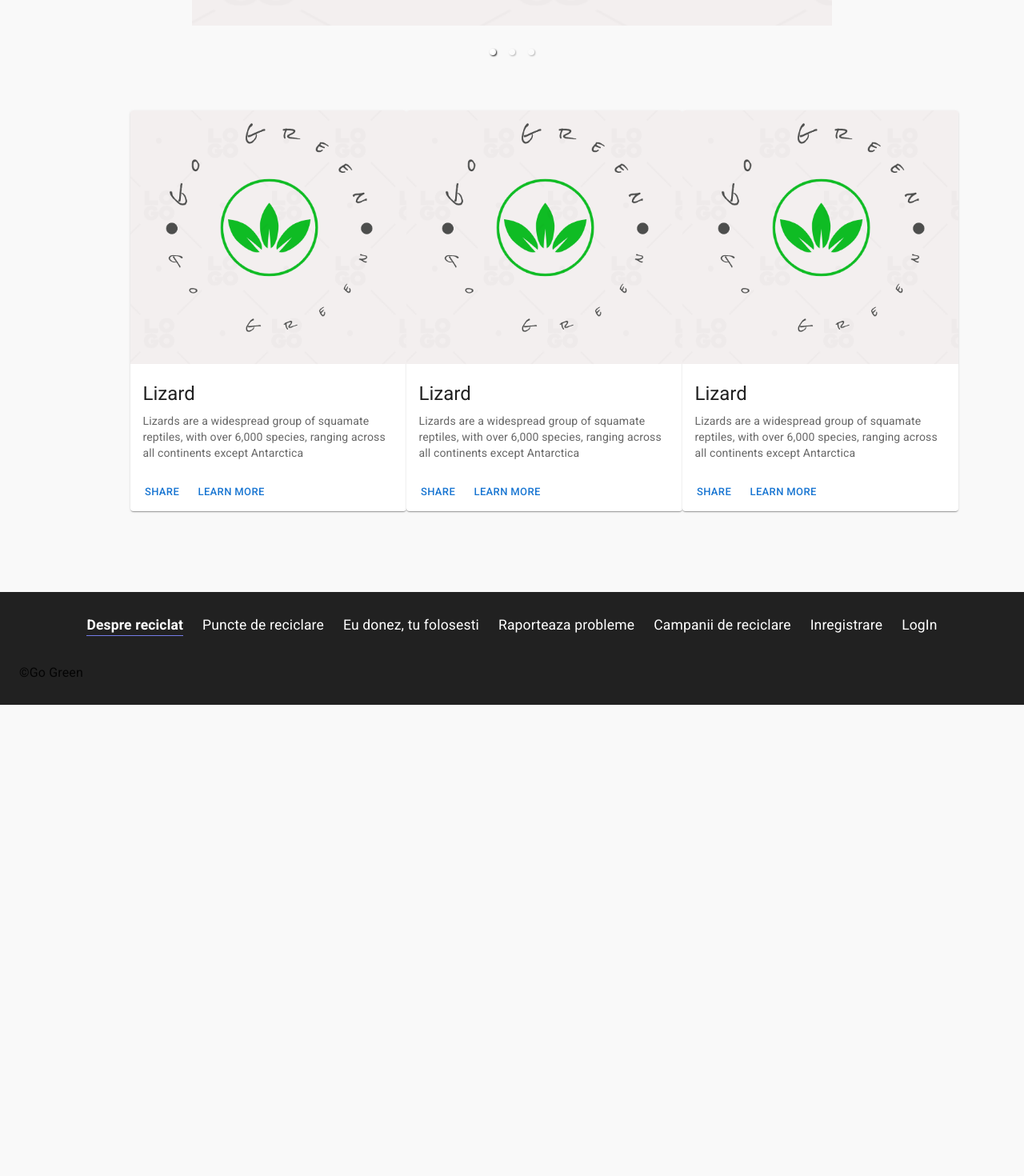
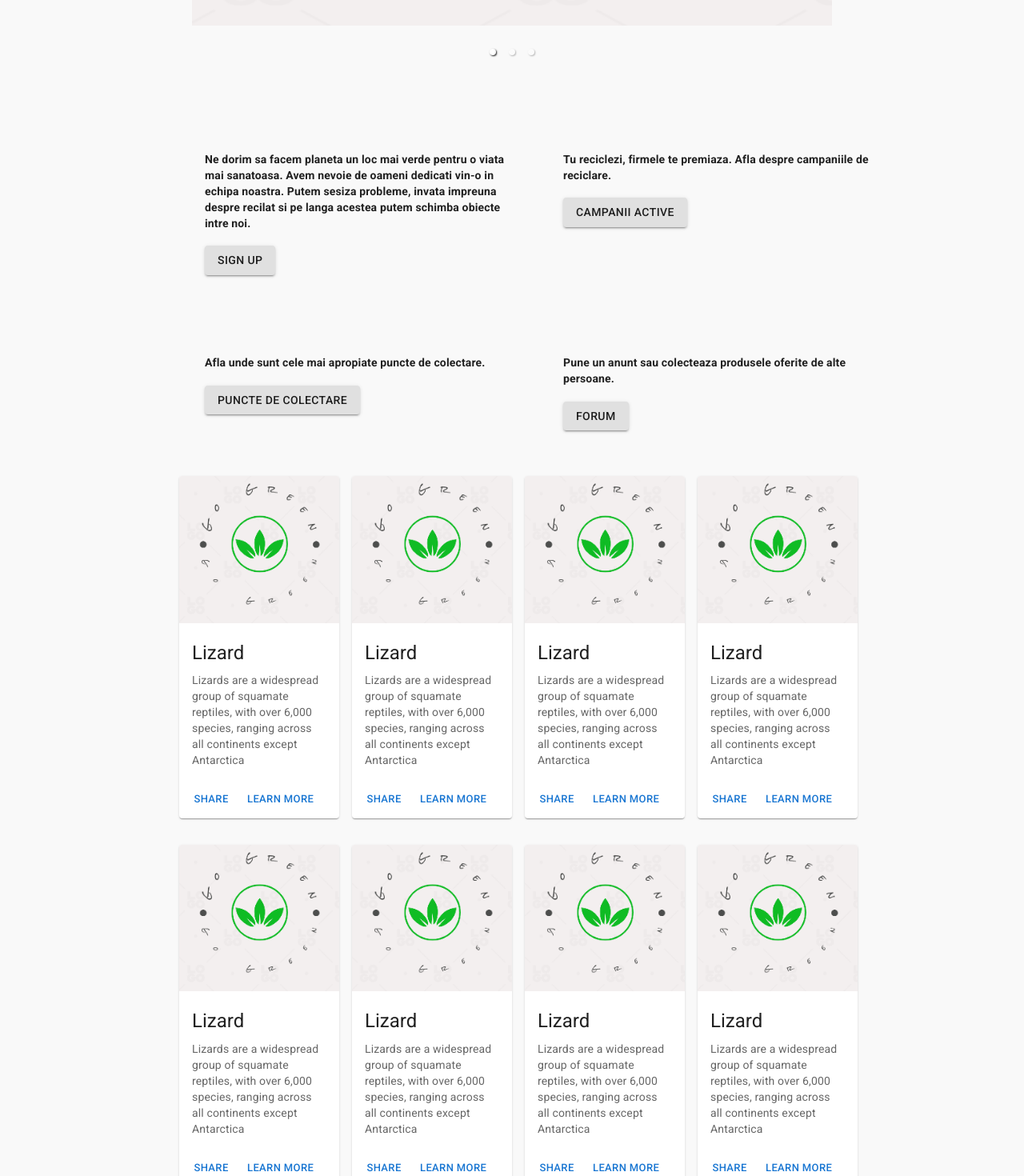
Before and after one commit to Sami2105/Frontend-Team2, a Next.js app in the folder reciclare/: page / in a window 1280 px wide. Shown: the part 580-2050 px from the top of the page at 80% size. Before the commit the page ends 1461 px from the top, so only its background shows below. Built offline with nearby package versions, Linux system fonts and the light colour scheme.

Commit message:
Add card for articles

```diff
--- a/reciclare/components/layout/CarduriArticole.js
+++ b/reciclare/components/layout/CarduriArticole.js
@@ -10,6 +10,7 @@ import Typography from '@mui/material/Typography';
 
 export default function ImgMediaCard() {
   return (
+
     <Card sx={{ maxWidth: 345 }}>
        <Image alt="Logo" src={logo} />
       <CardContent>
--- a/reciclare/pages/index.js
+++ b/reciclare/pages/index.js
@@ -1,5 +1,5 @@
 import Layout from "components/layout/Layout";
-import { Container, Grid, Typography, Avatar, Button } from "@material-ui/core";
+import { Container, Grid, Typography, Avatar, Button, Item } from "@material-ui/core";
 import { makeStyles } from "@material-ui/core/styles";
 import CarouselComponent from "components/layout/Carusel";
 import ImgMediaCard from "components/layout/CarduriArticole";
@@ -43,14 +43,61 @@ const About = () => {
       </Container>
       <CarouselComponent></CarouselComponent>
 
-      <Container maxWidth="lg">
-        <Grid container spacing={10} justify="center" style={{ margin: "1.2em 0" }}>
-           <ImgMediaCard></ImgMediaCard>
-          <ImgMediaCard></ImgMediaCard>
-          <ImgMediaCard></ImgMediaCard>
+      <Grid container spacing={8} justify="center" style={{ margin: "1.2em 0" }}>
+           <Grid item xs={4}>
+           <h4 className="text-xl mb-1 font-semibold">
+           Ne dorim sa facem planeta un loc mai verde pentru o viata mai sanatoasa.
+           Avem nevoie de oameni dedicati vin-o in echipa noastra.
+           Putem sesiza probleme, invata impreuna despre recilat si pe langa acestea putem schimba obiecte intre noi.
+                      </h4>
+                      <Button variant="contained">Sign Up</Button>
+           </Grid>
+           <Grid item xs={4} >
+           <h4 className="text-xl mb-1 font-semibold">
+           Tu reciclezi, firmele te premiaza. Afla despre campaniile de reciclare.                       </h4>
+                      <Button variant="contained">Campanii active</Button>
+          </Grid>
 
         </Grid>
-      </Container>
+
+        <Grid container spacing={8} justify="center" style={{ margin: "1.2em 0" }}>
+        <Grid item xs={4}>
+          <h4 className="text-xl mb-1 font-semibold">
+          Afla unde sunt cele mai apropiate puncte de colectare.
+                      </h4>
+                      <Button variant="contained">Puncte de colectare</Button>
+          </Grid>
+          <Grid item xs={4}>
+          <h4 className="text-xl mb-1 font-semibold">
+          Pune un anunt sau colecteaza produsele oferite de alte persoane.
+                      </h4>
+                      <Button variant="contained">Forum</Button>
+          </Grid>
+          </Grid>
+
+        <Grid container spacing={2} justify="center" style={{ margin: "1.2em 0" }}>
+           <Grid item xs={2}>
+           <ImgMediaCard></ImgMediaCard></Grid>
+           <Grid item xs={2} >
+          <ImgMediaCard></ImgMediaCard></Grid>
+          <Grid item xs={2}>
+          <ImgMediaCard></ImgMediaCard></Grid>
+          <Grid item xs={2}>
+          <ImgMediaCard></ImgMediaCard></Grid>
+        </Grid>
+
+        <Grid container spacing={2} justify="center" style={{ margin: "1.2em 0" }}>
+           <Grid item xs={2}>
+           <ImgMediaCard></ImgMediaCard></Grid>
+           <Grid item xs={2} >
+          <ImgMediaCard></ImgMediaCard></Grid>
+          <Grid item xs={2}>
+          <ImgMediaCard></ImgMediaCard></Grid>
+          <Grid item xs={2}>
+          <ImgMediaCard></ImgMediaCard></Grid>
+        </Grid>
+
+
 
 
 
```
